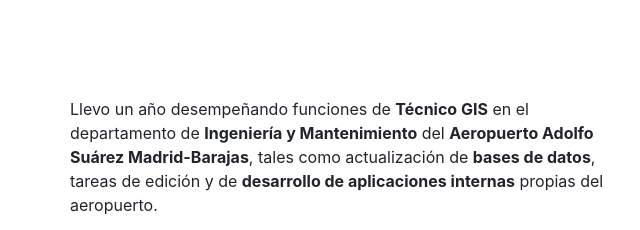
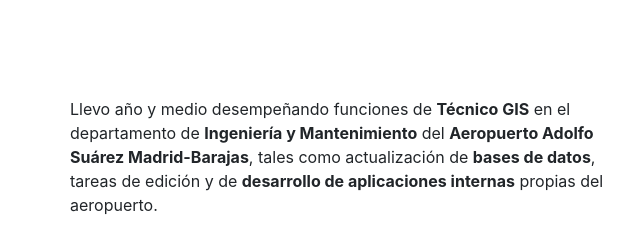
Before and after one commit to rociobastiasanchez/CV_RocioBastiaSanchez, a plain HTML site: page index.html in a window 1280 px wide. Shown: the part 845-1075 px from the top of the page, 640-1280 px from the left. Drawn offline with nearby package versions, Linux system fonts and the light colour scheme.

Commit message:
Update index.html

```diff
--- a/index.html
+++ b/index.html
@@ -52,7 +52,7 @@
                     <img src="fotomia.jpg" style="width:300px;height:400px; border: 1px solid black ; border-radius: 20%;">
                 </div>
                 <div class="textoperfil">
-                    <p>Llevo un año desempeñando funciones de <b>Técnico GIS</b> en el departamento de <b>Ingeniería y Mantenimiento</b> del <b>Aeropuerto Adolfo Suárez Madrid-Barajas</b>, tales como actualización de <b>bases de datos</b>, tareas de edición y de <b>desarrollo de aplicaciones internas</b> propias del aeropuerto.</p>
+                    <p>Llevo año y medio desempeñando funciones de <b>Técnico GIS</b> en el departamento de <b>Ingeniería y Mantenimiento</b> del <b>Aeropuerto Adolfo Suárez Madrid-Barajas</b>, tales como actualización de <b>bases de datos</b>, tareas de edición y de <b>desarrollo de aplicaciones internas</b> propias del aeropuerto.</p>
                     <p>Soy una persona responsable, resolutiva, organizada, y con capacidad para trabajar en grupo. Mis objetivos son seguir aprendiendo en los diferentes campos de esta ciencia para mejorar mis habilidades y cualidades profesionales.</p>
                 </div>
             </div>
```
